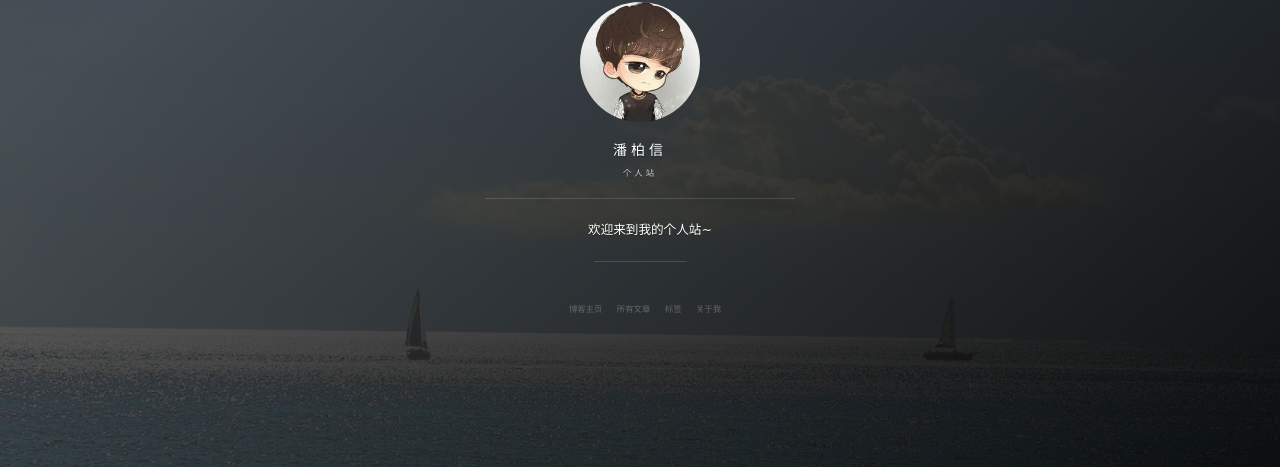
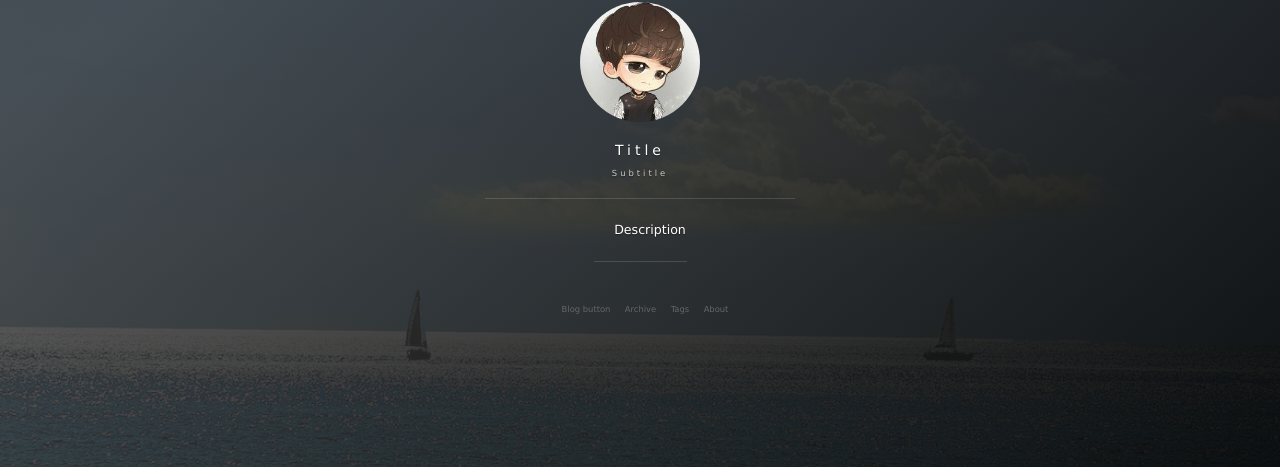
Before and after one commit to SrFlipFlop/srflipflop.github.io, a Jekyll site: the page built from index.html, in a window 1280 px wide. Shown: the part 286-753 px from the top of the page. Built offline with Jekyll 4.4.1, drawn with Linux system fonts in a browser that asks for light colours; nearby versions of some CDN libraries; the list of posts is cut into pages by our own code; comment, search, counter and statistics services are not loaded; some of the changed text lies outside the part shown.

Commit message:
change config test

```diff
--- a/_config.yml
+++ b/_config.yml
@@ -1,45 +1,29 @@
 # Basic
-title: 潘柏信
-subtitle: 个人站
-description: 欢迎来到我的个人站~
-# 头像里面的标题
-avatarTitle: leopardpan
-# 头像里面的描述
-avatarDesc: iOS / 机器学习
-url: "http://baixin.io"
+title: Title
+subtitle: Subtitle
+description: Description
+avatarTitle: Avatar title
+avatarDesc: Avatar desc
+url: "https://srflipflop.github.io"
 
 # Comment
 comment:
     disqus: leopard
-    # uyan: 2143225  # 有言id,登录有言官网申请
 
 # Social
 social:
     weibo: 5366874726
-    github: leopardpan
-    # twitter:
-    mail: leopardpan@icloud.com
+    github: SrFlipFlop
+    twitter: SrFlipFlop
+    mail: test@test.com
 
-# 百度统计
-# 使用博客模板请去掉或者更换 id
 baidu:
     id: 8ba1c6be0953b6f9c2ba38e57f615421
 
 # Google Analytics
-# 使用博客模板请去掉或者更换 id
-ga:
-    id: UA-84134159-3
-    host: auto
-
-
-# 《----------------- 上面的信息修改成你自己的 ---------------------------》
-#
-#
-#  _post/ 下的文章更换成你自己的文章
-#  帮忙star一下，感谢~😆 地址： https://github.com/leopardpan/leopardpan.github.io
-#
-#
-# 《--------------- 下面的信息可以自行选择是否修改 ------------------------》
+#ga:
+#    id:
+#    host:
 
 
 permalink: /:year/:month/:title/
@@ -51,16 +35,14 @@
 # supported colors: blue, green, purple, red, orange or slate. If you need clear, leave it empty.
 cover_color: clear
 
-# The blog button should not be removed.
 blog_button:
-    title: 博客主页
+    title: Blog button
 
 # Navigation buttons in the front page.s
 nav:
-    - {title: 所有文章, description: archive, url: '/archive'}
-    - {title: 标签, description: tags, url: '/tags'}
-    - {title: 关于我, description: about, url: '/about'}
-
+    - {title: Archive, description: archive, url: '/archive'}
+    - {title: Tags, description: tags, url: '/tags'}
+    - {title: About, description: about, url: '/about'}
 
 # Pagination
 gems: [jekyll-paginate,jekyll-sitemap]
```
